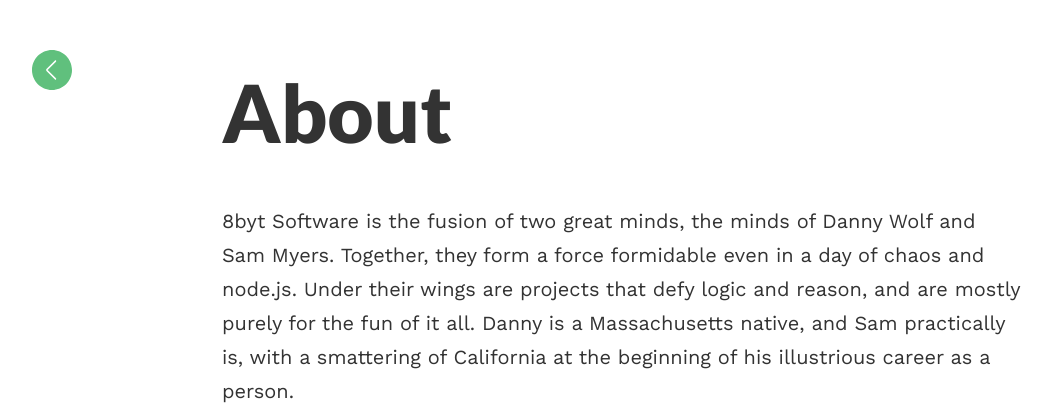
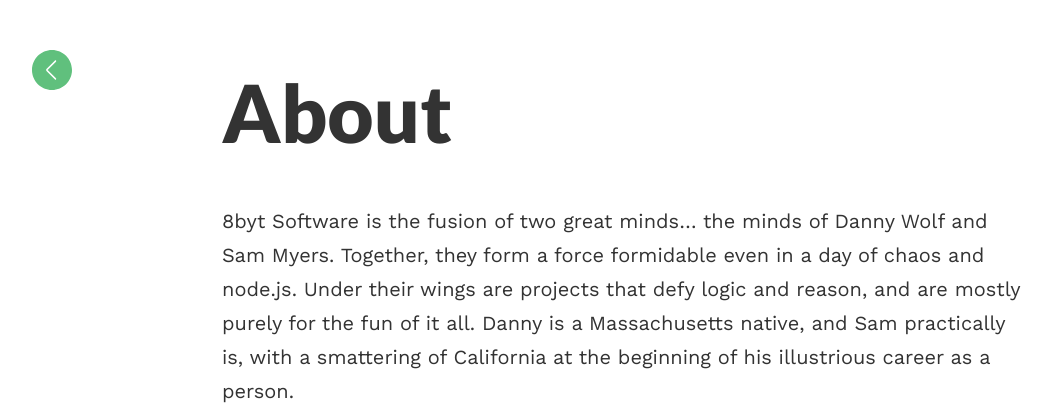
Before and after one commit to 8byt/8byt.com, a Jekyll site: the page built from about.md, in a window 1280 px wide. Shown: the top 405 px of the page, without its empty margins (18-1069 px from the left). Built offline with Jekyll 4.4.1, drawn with Linux system fonts in a browser that asks for light colours.

```diff
--- a/about.md
+++ b/about.md
@@ -5,6 +5,6 @@ permalink: /about/
 published: true
 ---
 
-8byt Software is the fusion of two great minds, the minds of Danny Wolf and Sam Myers. Together, they form a force formidable even in a day of chaos and node.js. Under their wings are projects that defy logic and reason, and are mostly purely for the fun of it all. Danny is a Massachusetts native, and Sam practically is, with a smattering of California at the beginning of his illustrious career as a person.
+8byt Software is the fusion of two great minds... the minds of Danny Wolf and Sam Myers. Together, they form a force formidable even in a day of chaos and node.js. Under their wings are projects that defy logic and reason, and are mostly purely for the fun of it all. Danny is a Massachusetts native, and Sam practically is, with a smattering of California at the beginning of his illustrious career as a person.
 
 We don't really know what we're doing, but possibly one day we will actually be good enough to do something worthwhile. It's a long shot, but there's a chance.
```
